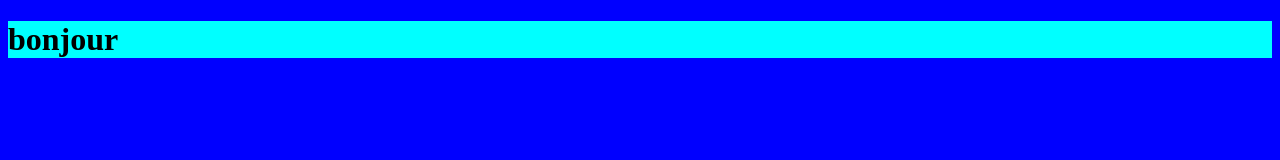
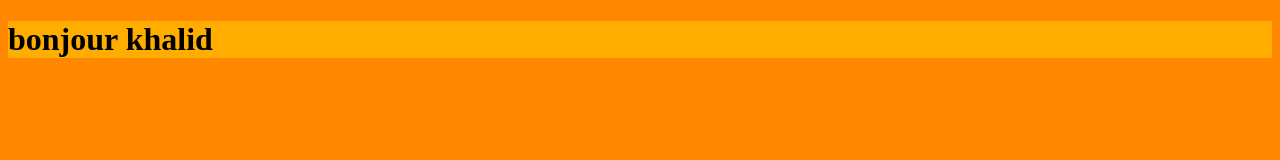
Before and after one commit to khalid-hanine/myproject, a plain HTML site: page index.html in a window 1280 px wide. Drawn offline with Linux system fonts and the light colour scheme.

Commit message:
changin tatle style for css

```diff
--- a/index.html
+++ b/index.html
@@ -7,7 +7,7 @@
     <link rel="stylesheet" href="style.css">
 </head>
 <body>
-    <h1>bonjour</h1>
+    <h1>bonjour khalid</h1>
     <script src="app.js"></script>
 </body>
 </html>
--- a/style.css
+++ b/style.css
@@ -1,6 +1,6 @@
 h1{
-    background-color: aqua;
+    background-color: rgb(255, 174, 0);
 }
 body{
-    background-color: blue;
+    background-color: rgb(255, 136, 0);
 }
```
